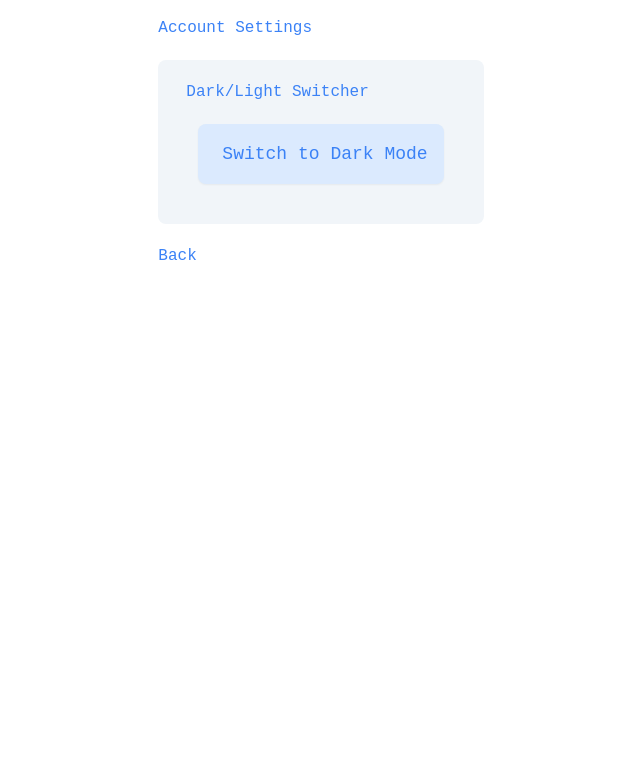
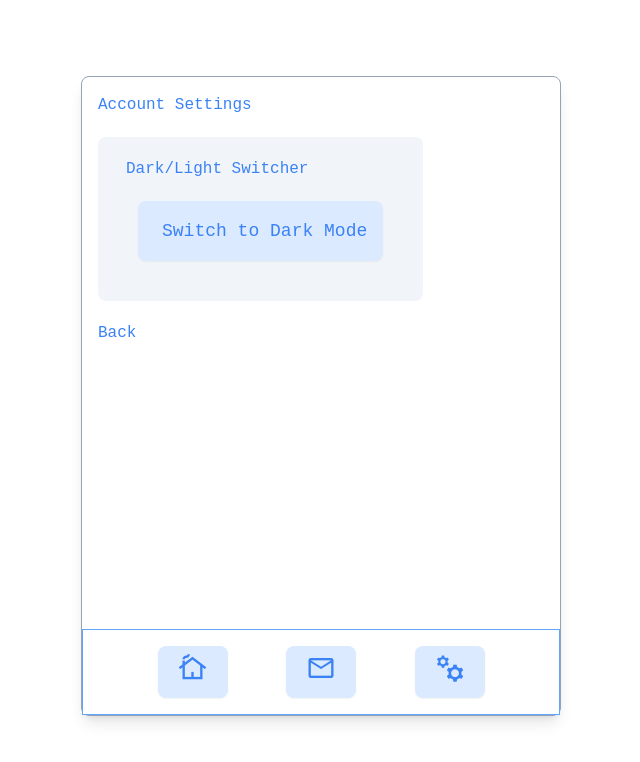
Before and after one commit to DHBuild002/reddit-minimal, a React (Create React App) app: page /settings in a window 1280 px wide. Shown: the top 762 px of the page, without its empty margins (319-959 px from the left). Built offline with nearby package versions, Linux system fonts and the light colour scheme; no server answers; a web font is replaced by a local one.

Commit message:
WIP: Mobile view with viewport similar to mobile device

```diff
--- a/src/App.css
+++ b/src/App.css
@@ -18,3 +18,8 @@
 .App-link {
   color: #61dafb;
 }
+div {
+  margin: 0;
+  padding: 0;
+  scrollbar-gutter: stable;
+}
--- a/src/App.js
+++ b/src/App.js
@@ -4,6 +4,8 @@ import { useSelector, useDispatch } from "react-redux";
 import Home from "./pages/Home";
 import Messages from "./pages/Messages";
 import Settings from "./pages/Settings";
+import Navbar from "./components/Navbar";
+import "./App.css";
 import { redditLogin, getAccessToken } from "./app/auth";
 import { setUserInfo, logout } from "./state/authSlice";
 import { selectThemeMode } from "./state/themeSlice";
@@ -45,14 +47,17 @@ function App() {
     }
   }, []);
   return (
-    <div className="flex justify-center items-center">
-      <div className="flex h-full">
+    <div className="flex h-screen justify-center items-center">
+      <div className="flex flex-col h-4/5 hover:overflow w-1/2 mr-0 pb-0 rounded-lg shadow-lg border border-slate-400 relative">
         <Router>
-          <Routes>
-            <Route exact path="/" element={<Home />} />
-            <Route path="/messages" element={<Messages />} />
-            <Route path="/settings" element={<Settings />} />
-          </Routes>
+          <div className="flex-grow">
+            <Routes>
+              <Route exact path="/" element={<Home />} />
+              <Route path="/messages" element={<Messages />} />
+              <Route path="/settings" element={<Settings />} />
+            </Routes>
+          </div>
+          <Navbar />
         </Router>
       </div>
     </div>
--- a/src/app/redditFetcher.js
+++ b/src/app/redditFetcher.js
@@ -38,7 +38,11 @@ const ReduxRedditFetcher = () => {
   }, [dispatch, accessToken]);
 
   if (!accessToken) {
-    return <h1>Please login to view SimpleLiving posts</h1>;
+    return (
+      <h1 className="text-center text-2xl m-5">
+        Please login to view SimpleLiving posts
+      </h1>
+    );
   }
 
   if (loading) {
--- a/src/components/Post.js
+++ b/src/components/Post.js
@@ -11,7 +11,9 @@ const Post = () => {
   const theme = useSelector(selectThemeMode); // Adjust this selector based on your theme slice
   return (
     <div
-      className={`post-container ${theme === "dark" ? "bg-black" : "bg-white"}`}
+      className={`post-container ${
+        theme === "dark" ? "bg-black" : "bg-white"
+      }`}
     >
       <ReduxRedditFetcher />
       {/* <Interactor /> */}
--- a/src/components/styles/navbar.css
+++ b/src/components/styles/navbar.css
@@ -1,9 +1,13 @@
 .nav {
-  @apply justify-evenly w-full list-none bottom-0 top-0 h-full left-0 border border-blue-400 p-6;
+  @apply justify-evenly w-full h-auto p-4 mr-0 z-0 list-none sticky bottom-0 bg-white left-0 border border-blue-400;
 }
 li {
   font-size: 30px;
-  @apply bg-blue-100 hover:bg-white shadow-sm rounded-lg;
+  @apply bg-blue-100 hover:bg-blue-700 hover:text-white shadow-sm rounded-lg;
+
+}
+li.int:hover::after{
+  @apply bg-white;
 }
 li::after {
   list-style-position: inside;
--- a/src/components/styles/post.css
+++ b/src/components/styles/post.css
@@ -1,5 +1,8 @@
 .post-img {
   @apply z-0 w-1/2 h-min rounded-lg p-5 object-fill bg-transparent border border-blue-400;
+}
+.post-container {
+  @apply items-center;
 }
 [data-theme="dark"].post-container {
   @apply flex justify-center items-center;
--- a/src/pages/Home.js
+++ b/src/pages/Home.js
@@ -1,5 +1,4 @@
 import Header from "../components/Header.js";
-import Navbar from "../components/Navbar.js";
 import ContentArea from "../components/ContentArea.js";
 import AuthButton from "../components/AuthButton.js";
 
@@ -7,7 +6,6 @@ import AuthButton from "../components/AuthButton.js";
 import "../components/styles/home.css";
 
 export default function Home() {
-
   return (
     <>
       <div className="justify-center">
@@ -22,8 +20,6 @@ export default function Home() {
         {/* Content Area */}
         <ContentArea />
       </div>
-      {/* FastTravel */}
-      <Navbar />
     </>
   );
 }
```
Also changed, not shown: 1 other file (tests, documents, lock files or other folders).
